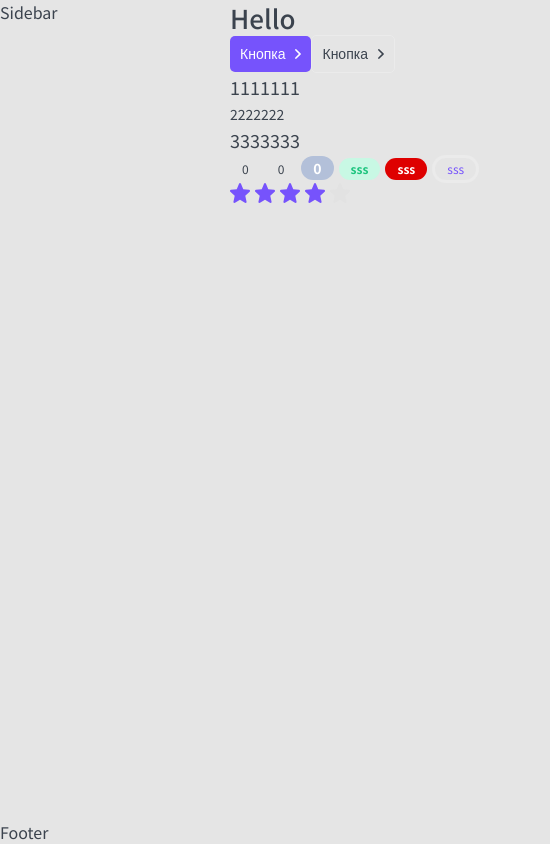
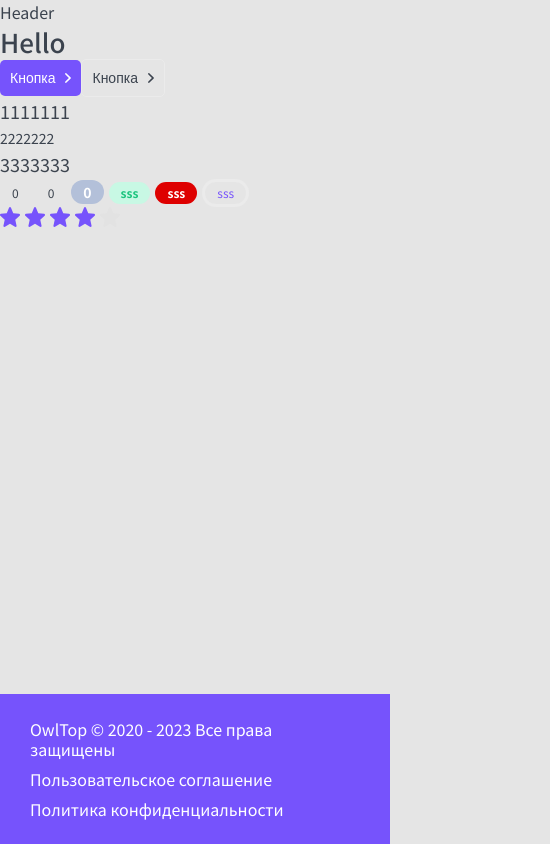
Before and after one commit to serjgrm/Next.js_TypeScript_project, a Next.js app: page / in a window 390 px wide. Shown: the whole page, 550 px wide, since content can reach past the window. Built offline with nearby package versions, Linux system fonts and the light colour scheme.

Commit message:
Footer styled and adopted

```diff
--- a/layout/Footer/Footer.module.css
+++ b/layout/Footer/Footer.module.css
@@ -0,0 +1,29 @@
+.footer{
+    display: grid;
+    grid-template-columns: 1fr auto auto;
+    gap: 10px 40px;
+    color: var(--white);
+
+    background: var(--primary);
+    padding: 25px 30px;
+    font-size: 16px;
+    line-height: 20px;
+
+}
+
+
+
+
+.footer a:hover {
+    color: var(--gray-light);
+
+}
+
+
+
+@media (max-width: 765px){
+    .footer{
+
+        grid-template-columns: 1fr;
+    }
+}
--- a/layout/Footer/Footer.tsx
+++ b/layout/Footer/Footer.tsx
@@ -1,12 +1,15 @@
 
 import {FooterProps} from './Footer.props'
 import cn from 'classnames';
-import styles from './Header.module.css';
+import styles from './Footer.module.css';
 
-export const Footer = ({...props}:FooterProps):JSX.Element =>{
+export const Footer = ({className,...props}:FooterProps):JSX.Element =>{
     return (
-      <div {...props}>
-        Footer
-      </div>
+
+      <footer className={cn(className, styles.footer)} {...props}>
+        <div>OwlTop © 2020 - {new Date().getFullYear()} Все права защищены</div>
+        <a href='#' target ='_blank'> Пользовательское соглашение</a>
+        <a href='#' target ='_blank'>Политика конфиденциальности</a>
+      </footer>
     )
 }
--- a/layout/Layout.module.css
+++ b/layout/Layout.module.css
@@ -3,6 +3,7 @@
     grid-template-columns: auto 230px minmax(320px, 1200px) auto;
     grid-template-rows: auto 1fr auto;
     min-height: 100vh;
+    gap: 0 30px ;
     grid-template-areas:
     '. header header .'
     '. sidebar body .'
@@ -22,3 +23,19 @@
 .footer{
     grid-area: footer;
 }
+
+@media(max-width: 765px){
+    .wrapper{
+        grid-template-columns: minmax(320px, 1fr);
+        grid-template-areas:
+        'header'
+        'body'
+        'footer';
+    }
+    .sidebar{
+        display: none;
+    }
+    .header{
+        display: block;
+    }
+}
--- a/pages/index.tsx
+++ b/pages/index.tsx
@@ -1,6 +1,6 @@
 import React,{useState} from "react";
 import { Button, Htag, P, Tag, Rating } from '../components';
-import { withLayout } from "@/layout/Lauout";
+import { withLayout } from "@/layout/Layout";
 
 
 
```
Also changed, not shown: layout/Layout.tsx (line endings or trailing spaces).
